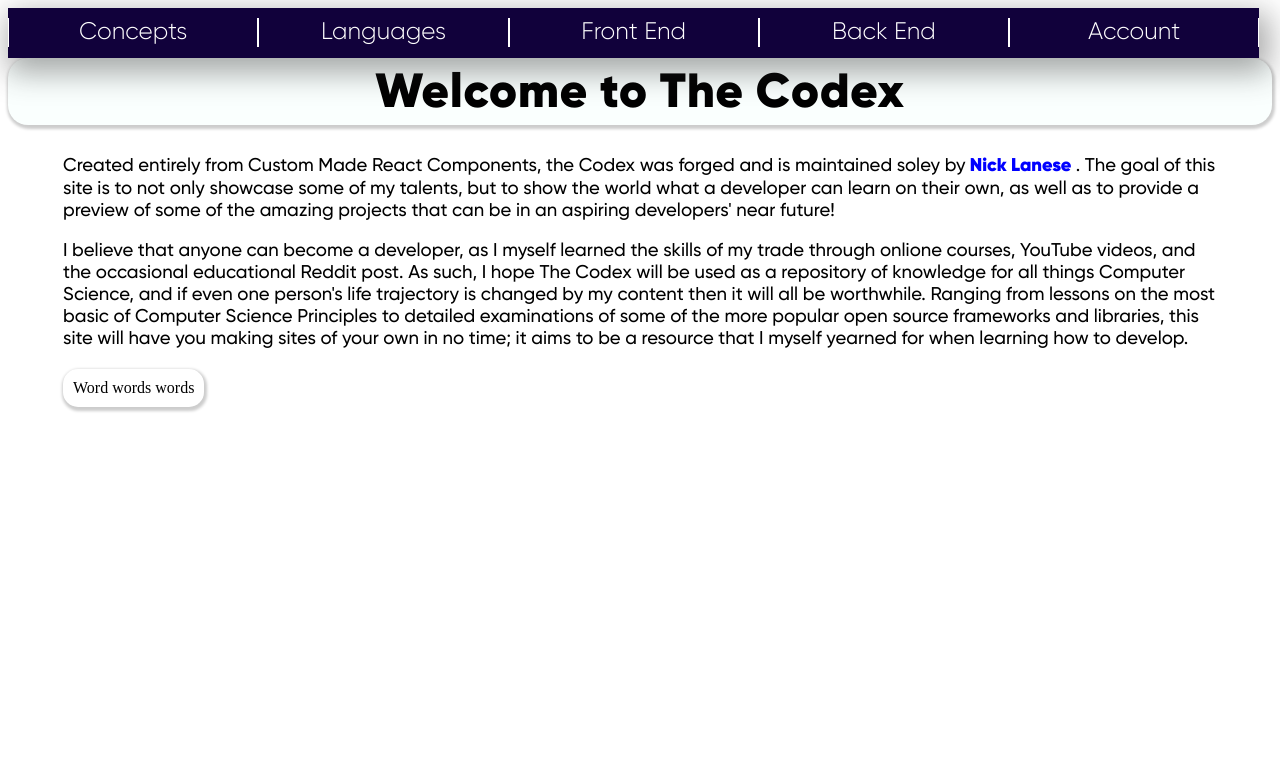
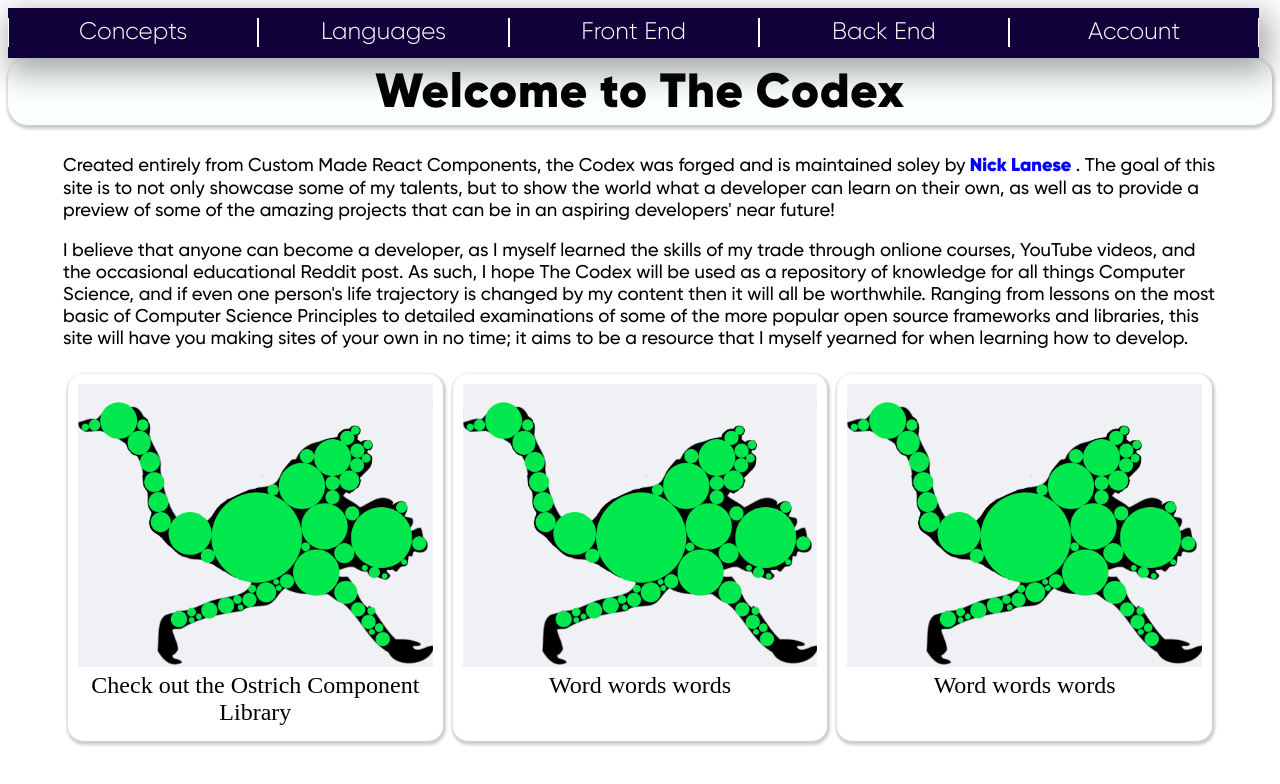
Before and after one commit to NLanese/the-codex, a Next.js app: page / in a window 1280 px wide. Shown: the top 784 px of the page. Built offline with nearby package versions, Linux system fonts and the light colour scheme.

Commit message:
More work on OstCard for templating

```diff
--- a/OstrichComponents/Format/OstCard.js
+++ b/OstrichComponents/Format/OstCard.js
@@ -16,6 +16,7 @@ export const OstCard =({
             return {borderRadius: 15, padding: 10, boxShadow: '1px 2px 3px 2px rgba(0, 0, 0, 0.2)'}
         }
         else{
+            console.log(style)
             let completeStyle = {...style}
             if (!style.borderRadius){
                 completeStyle = {...completeStyle, borderRadius: 15}
@@ -26,6 +27,7 @@ export const OstCard =({
             if (!style.boxShadow){
                 completeStyle = {...completeStyle, boxShadow: '1px 2px 3px 2px rgba(0, 0, 0, 0.2)'}
             }
+            return completeStyle
         }
     }
 
@@ -55,11 +57,24 @@ export const OstCard =({
         // Template One
         const TemplateOneRender = () => {
             return(
-                <div style={{...completeStyle(false), display: 'flex', width: '100%'}}>
-                    <div style={{flex: 7, width: '100%', justifyContent: '100%', alignItems: 'center'}}>
-                        <img src={imageSrc} style={{width: '100%', height: '100%'}} />
+                <div style={{
+                    ...completeStyle(true),
+                    display: 'flex', flexDirection: 'column',
+                    minHeight: 100, paddingBottom: 10,
+                    overflow: 'hidden',
+                }}>
+                    <div style={{ display: 'flex',
+                        flex: 8,
+                        justifyContent: 'center', alignItems: 'center',
+                    }}>
+                        <img src={imageSrc} style={{maxWidth: '100%', maxHeight: '100%', objectFit: "contain"}} />
                     </div>
-                    <div style={{padding: 10, textAlign: 'center', fontSize: 24}}>
+                    <div style={{ display: 'flex',
+                        flex: 2,
+                        paddingBottom: 5, paddingTop: 5, textAlign: 'center',
+                        justifyContent: 'center',
+                        fontSize: (details?.titleStyle ? details?.titleStyle : 24)
+                    }}>
                         {children}
                     </div>
                 </div>
--- a/pages/index.js
+++ b/pages/index.js
@@ -12,6 +12,9 @@ import Styles from "../styles/styles";
 import { ODef } from "../OstrichComponents/Text/OstrichDefinition";
 import { ODefContnet } from "../constants/oDefContent";
 import { OstCard } from "../OstrichComponents/Format/OstCard";
+
+// Assets
+const OstCompImg = "/assets/icons/big/OstrichComponentsLogo.png";
 
 export default function Landing() {
 
@@ -48,10 +51,31 @@ export default function Landing() {
         <p style={Styles.Fonts.basic}>
             I believe that anyone can become a developer, as I myself learned the skills of my trade through onlione courses, YouTube videos, and the occasional educational Reddit post. As such, I hope The Codex will be used as a repository of knowledge for all things Computer Science, and if even one person's life trajectory is changed by my content then it will all be worthwhile. Ranging from lessons on the most basic of Computer Science Principles to detailed examinations of some of the more popular open source frameworks and libraries, this site will have you making sites of your own in no time; it aims to be a resource that I myself yearned for when learning how to develop.
         </p>
-        <div style={{display: 'flex', flexDirection: 'row'}}>
-              <OstCard>
-                Word words words
-              </OstCard>
+        <div style={{
+          display: 'flex',
+          flexDirection: 'row',
+        }}>
+                <OstCard
+                  templateStyle={1}
+                  imageSrc={OstCompImg}
+                  style={{flex: 4, margin: 5}}
+                >
+                  Check out the Ostrich Component Library
+                </OstCard>
+                <OstCard
+                  templateStyle={1}
+                  imageSrc={OstCompImg}
+                  style={{flex: 4, margin: 5}}
+                >
+                  Word words words
+                </OstCard>
+                <OstCard
+                  templateStyle={1}
+                  imageSrc={OstCompImg}
+                  style={{flex: 4, margin: 5}}
+                >
+                  Word words words
+                </OstCard>
         </div>
      </div>
     </>
```
Also changed, not shown: public/assets/icons/big/OstrichComponentsLogo.png (added).
